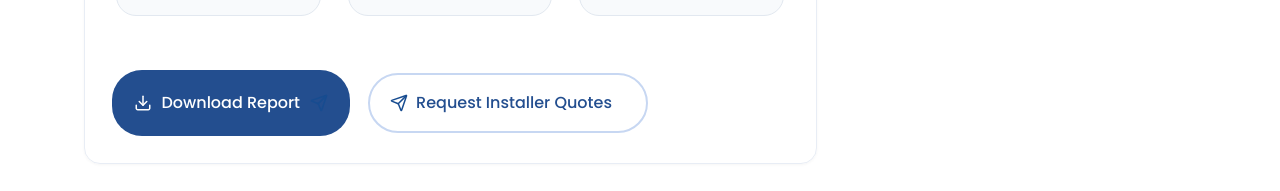
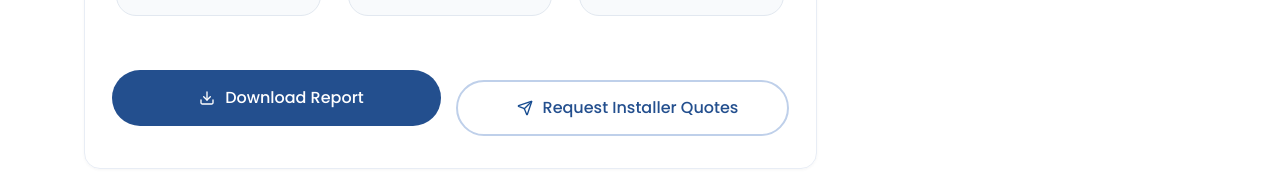
Before and after one commit to ratheesh-srishtis/web-app, a React (Vite) app: page /assesement-result in a window 1280 px wide. Shown: the part 2064-2255 px from the top of the page. Built offline with nearby package versions, Linux system fonts and the light colour scheme.

Commit message:
right section

```diff
--- a/src/css/ass-result.css
+++ b/src/css/ass-result.css
@@ -63,7 +63,7 @@ button.btn-outline-custom2.assresult {
     transition: 0.3s ease;
     width: 100%;
     height: 60px;
-    max-width: 280px;
+
 }
 .icon-box-battery {
   width: 48px;
@@ -474,6 +474,46 @@ nav.navbar.navbar-expand-md.mb-2.asst-menuss {
   cursor: pointer;
 }
 
+
+.button-group {
+  display: flex;
+  gap: 15px;
+  flex-direction: row;      /* ✅ side by side (web) */
+  flex-wrap: nowrap;        /* ✅ prevent breaking line */
+}
+
+/* Mobile view */
+@media (max-width: 768px) {
+  .button-group {
+    flex-direction: column; /* ✅ stack */
+  }
+
+  .button-group button {
+    width: 100%;            /* ✅ full width */
+  }
+}
+
+.btn-outline-customsss2 {
+  width: 100%;
+  height: 56px;
+  background-color: #fff;
+  color: #234F8E;
+
+  border: 2px solid #BFD0EA;
+  border-radius: 30px;
+
+  display: flex;
+  align-items: center;
+  justify-content: center;
+
+  padding: 0 20px;
+  margin-top: 10px;
+
+  font-size: 16px;
+  font-weight: 500;
+  cursor: pointer;
+}
+
 .icon-sun img {
   width: 18px;
   height: 18px;
@@ -527,6 +567,6 @@ button.btn-outline-custom2.assresult {
 
     width: 100%;
     height: 60px;
-    max-width: 295px;
+
 }
 }
--- a/src/pages/AssessmentResult.tsx
+++ b/src/pages/AssessmentResult.tsx
@@ -454,21 +454,16 @@ function AssesementResult() {
               </div>
 
               {/* Buttons */}
-              <div className="d-flex gap-3 flex-wrap mt-3">
-                {/* Primary Button */}
-                <button className="btn-primary-custom">
-                  <span className="icon-sun">
+      <div className="button-group mt-3">
+  <button className="btn-primary-customss">
+    <span className="icon-get">
       <img src={donw} alt="logo" />
     </span>
     <span>Download Report</span>
-                  <span className="arrows">
-                    <img src={save} alt="icon" />
-                  </span>
   </button>
 
-                {/* Outline Button */}
-                <button className="btn-outline-custom2 assresult">
-                  <span className="icon-sun">
+  <button className="btn-outline-customsss2">
+    <span className="icon-get">
       <img src={save} alt="icon" />
     </span>
     <span>Request Installer Quotes</span>
```
Lines whose indentation alone changed are shown as unchanged.
